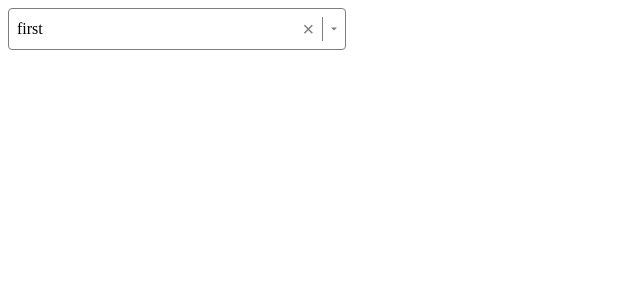
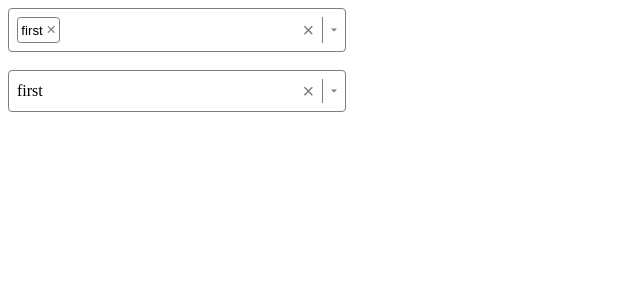
Before and after one commit to Newbie814/react-typescript-selector, a React (Vite) app: page / in a window 1280 px wide. Shown: the top 300 px of the page, without its empty margins (0-640 px from the left). Built offline with nearby package versions, Linux system fonts and the light colour scheme.

Commit message:
further styling and final selector logic. next to implement response to keyboard

```diff
--- a/src/App.tsx
+++ b/src/App.tsx
@@ -1,6 +1,6 @@
 import { useState } from 'react';
 
-import { Select } from './Select';
+import { Select, SelectOption } from './Select';
 
 const options = [
   { label: 'first', value: 1 },
@@ -11,11 +11,19 @@
 ];
 
 function App() {
-  const [value, setValue] = useState<typeof options[0] | undefined>(options[0]);
+  const [value1, setValue1] = useState<SelectOption[]>([options[0]]);
+  const [value2, setValue2] = useState<SelectOption | undefined>(options[0]);
 
   return (
     <>
-      <Select options={options} value={value} onChange={(o) => setValue(o)} />
+      <Select
+        multiple
+        options={options}
+        value={value1}
+        onChange={(o) => setValue1(o)}
+      />
+      <br />
+      <Select options={options} value={value2} onChange={(o) => setValue2(o)} />
     </>
   );
 }
--- a/src/Select.tsx
+++ b/src/Select.tsx
@@ -68,6 +68,7 @@
                   e.stopPropagation();
                   selectOption(v);
                 }}
+                className={styles['option-badge']}
               >
                 {v.label}
                 <span className={styles['remove-btn']}>&times;</span>
--- a/src/select.module.css
+++ b/src/select.module.css
@@ -17,6 +17,9 @@
 
 .value {
   flex-grow: 1;
+  display: flex;
+  gap: 0.5em;
+  flex-wrap: wrap;
 }
 
 .close-btn {
```
